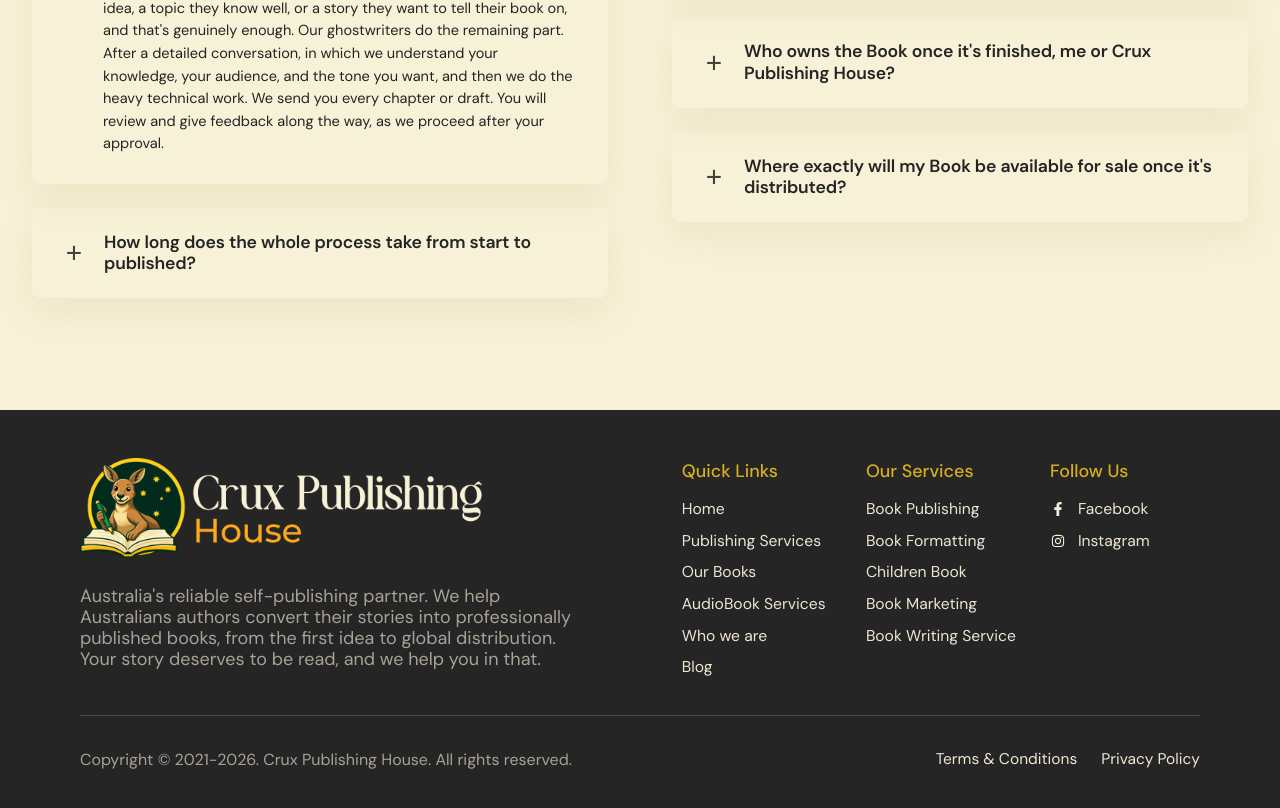
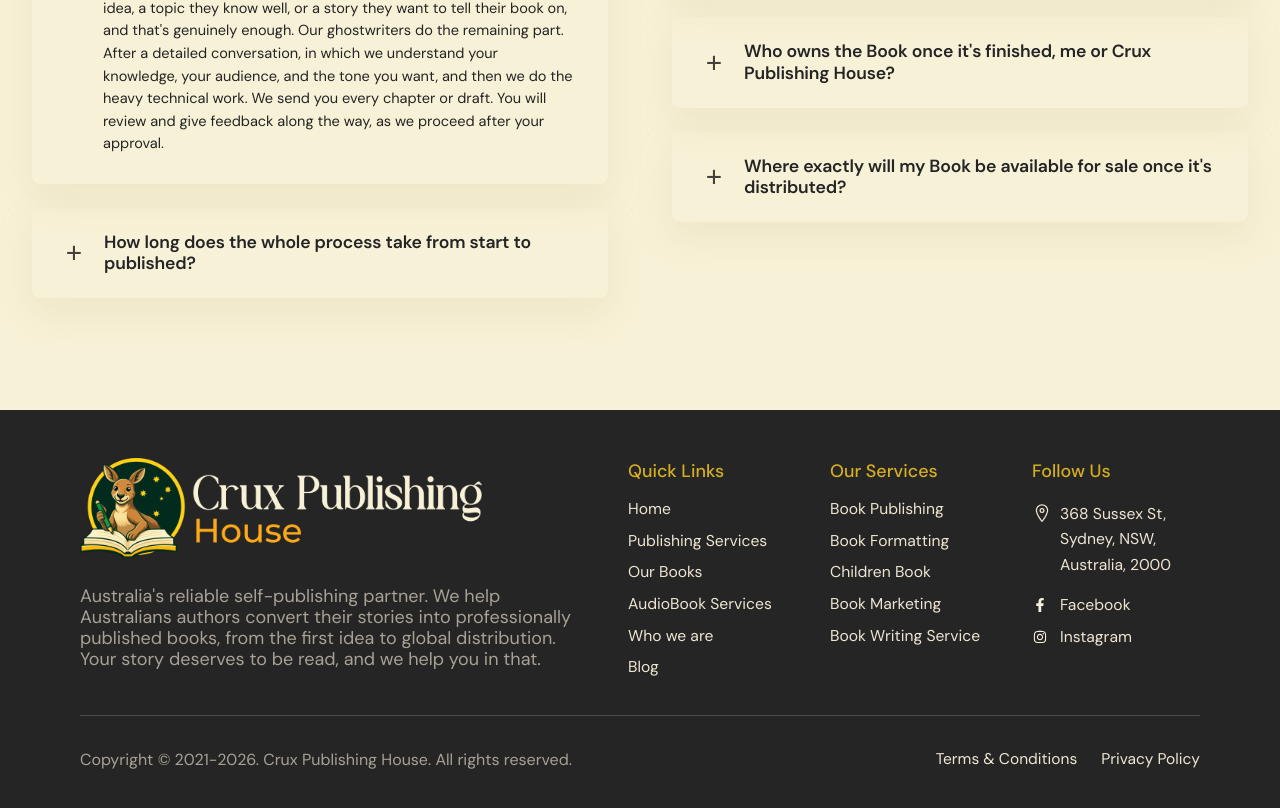
Before and after one commit to BemBexLab/southern_cross_publishing, a Next.js app: page /publishing-services/book-writing-service in a window 1280 px wide. Shown: the part 3966-4774 px from the top of the page. Built offline with nearby package versions, Linux system fonts and the light colour scheme.

Commit message:
added address in the footer

```diff
--- a/components/Footer.tsx
+++ b/components/Footer.tsx
@@ -3,6 +3,7 @@
 import React from "react";
 import { usePathname } from "next/navigation";
 import { FaFacebookF, FaInstagram, FaTwitter } from "react-icons/fa";
+import { IoLocationOutline } from "react-icons/io5";
 import Link from "next/link";
 
 const quickLinks = [
@@ -138,8 +139,18 @@ const Footer = () => {
               >
                 Follow Us
               </h3>
+              <address
+                className="dm-sans mt-4 flex items-start gap-2 not-italic text-[0.98rem] leading-relaxed"
+                style={{ color: "#eee5d3" }}
+              >
+                <IoLocationOutline
+                  className="mt-0.5 h-5 w-5 shrink-0"
+                  aria-hidden="true"
+                />
+                368 Sussex St, Sydney, NSW, Australia, 2000
+              </address>
               <div
-                className="mt-4 flex flex-col gap-[16px] text-[0.98rem]"
+                className="mt-5 flex flex-col gap-[16px] text-[0.98rem]"
                 style={{ color: "#eee5d3" }}
               >
                 {socials.map((link) => (
```
